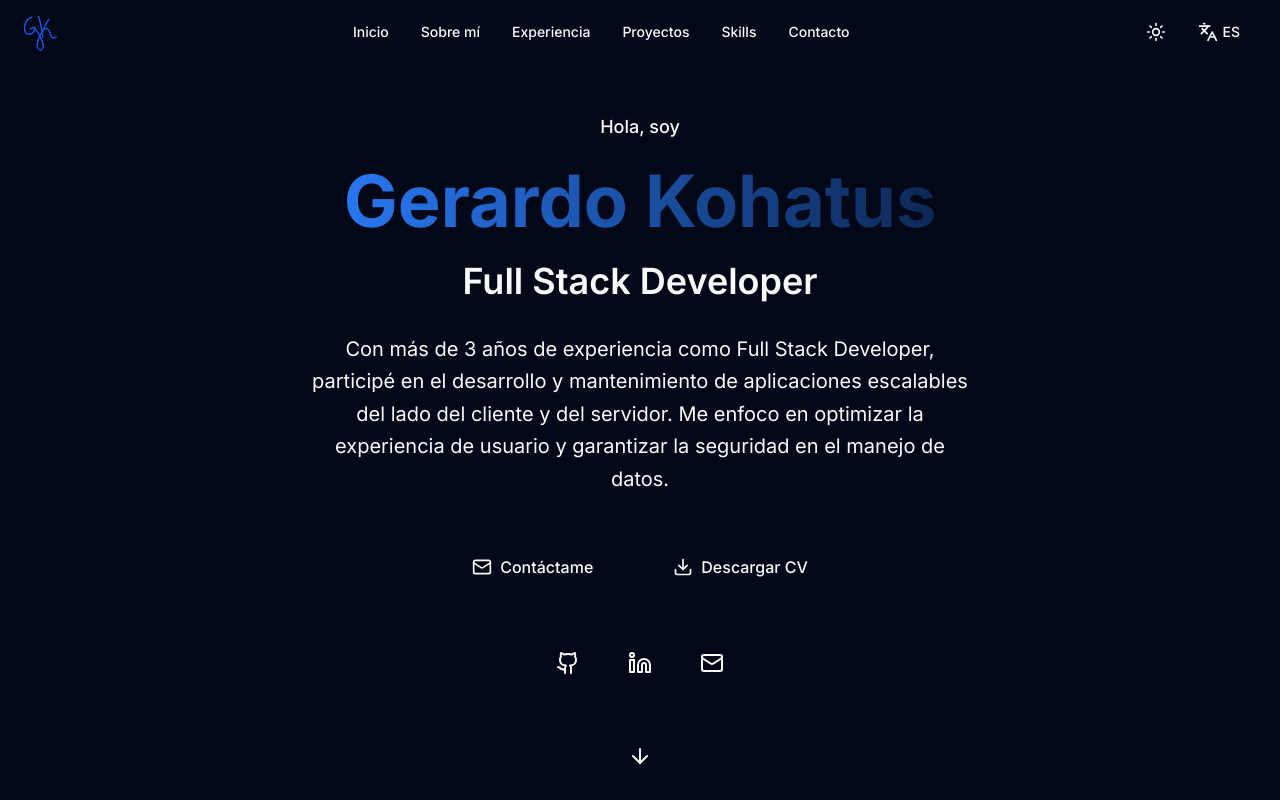
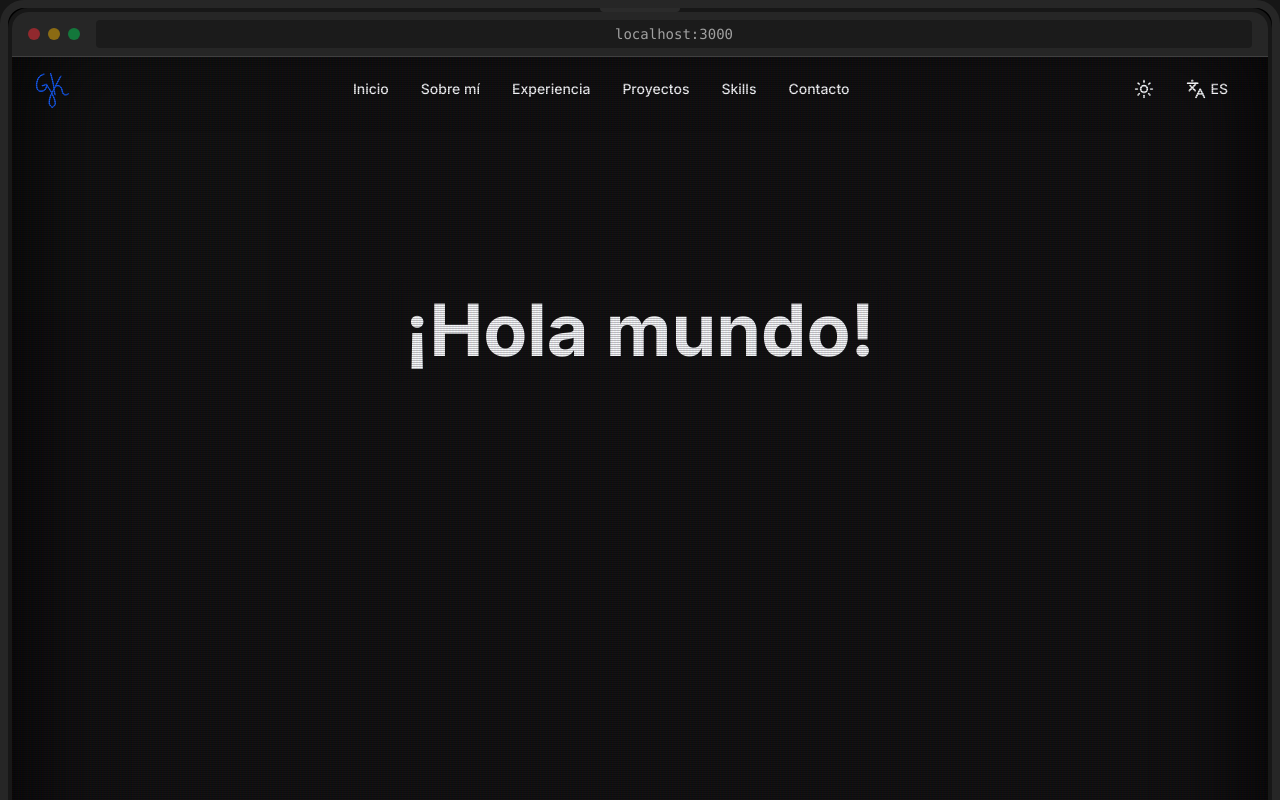
Before and after one commit to Ger06/portfolio, a Next.js app: page / in a window 1280 px wide. Shown: the top 800 px of the page. Built offline with nearby package versions, Linux system fonts and the light colour scheme.

Commit message:
feat: Implement initial retro-themed portfolio structure with CRT effects, terminal intro, and i18n support.

```diff
--- /dev/null
+++ b/app/crt-effect.css
@@ -0,0 +1,72 @@
+.crt-container {
+  position: relative;
+  overflow: hidden;
+  background-color: #111;
+  border-radius: 20px;
+  box-shadow: 0 0 20px rgba(0, 0, 0, 0.8);
+}
+
+.crt-overlay {
+  pointer-events: none;
+  position: absolute;
+  inset: 0;
+  z-index: 50;
+  background: linear-gradient(
+    rgba(18, 16, 16, 0) 50%,
+    rgba(0, 0, 0, 0.25) 50%
+  ), linear-gradient(90deg, rgba(255, 0, 0, 0.06), rgba(0, 255, 0, 0.02), rgba(0, 0, 255, 0.06));
+  background-size: 100% 2px, 3px 100%;
+  animation: flicker 0.15s infinite;
+}
+
+.crt-scanline {
+  width: 100%;
+  height: 100px;
+  z-index: 51;
+  background: linear-gradient(0deg, rgba(0,0,0,0) 0%, rgba(255, 255, 255, 0.04) 50%, rgba(0,0,0,0) 100%);
+  opacity: 0.1;
+  position: absolute;
+  bottom: 100%;
+  animation: scanline 10s linear infinite;
+  pointer-events: none;
+}
+
+@keyframes scanline {
+  0% {
+    bottom: 100%;
+  }
+  80% {
+    bottom: -100%;
+  }
+  100% {
+    bottom: -100%;
+  }
+}
+
+@keyframes flicker {
+  0% { opacity: 0.97; }
+  5% { opacity: 0.95; }
+  10% { opacity: 0.9; }
+  15% { opacity: 0.95; }
+  20% { opacity: 0.99; }
+  25% { opacity: 0.95; }
+  30% { opacity: 0.9; }
+  35% { opacity: 0.96; }
+  40% { opacity: 0.98; }
+  45% { opacity: 0.95; }
+  50% { opacity: 0.99; }
+  55% { opacity: 0.93; }
+  60% { opacity: 0.9; }
+  65% { opacity: 0.96; }
+  70% { opacity: 1; }
+  75% { opacity: 0.97; }
+  80% { opacity: 0.95; }
+  85% { opacity: 0.92; }
+  90% { opacity: 0.96; }
+  95% { opacity: 0.99; }
+  100% { opacity: 0.94; }
+}
+
+.monitor-glow {
+  box-shadow: inset 0 0 100px rgba(0,0,0,0.9);
+}
--- a/app/layout.tsx
+++ b/app/layout.tsx
@@ -4,6 +4,7 @@ import "./globals.css";
 import { ThemeProvider } from "@/components/theme-provider";
 import { LanguageProvider } from "@/components/language-provider";
 import { Navbar } from "@/components/navbar";
+import { MonitorWrapper } from "@/components/retro/monitor-wrapper";
 
 const inter = Inter({ subsets: ["latin"] });
 
@@ -29,6 +30,8 @@ export default function RootLayout({
 }: Readonly<{
   children: React.ReactNode;
 }>) {
+
+
   return (
     <html lang="es" suppressHydrationWarning>
       <body className={inter.className}>
@@ -39,8 +42,10 @@ export default function RootLayout({
             enableSystem
             disableTransitionOnChange
           >
+            <MonitorWrapper>
             <Navbar />
             <main>{children}</main>
+            </MonitorWrapper>
           </ThemeProvider>
         </LanguageProvider>
       </body>
--- a/app/page.tsx
+++ b/app/page.tsx
@@ -1,3 +1,6 @@
+"use client";
+
+import { useState } from "react";
 import { Hero } from "@/components/sections/hero";
 import { About } from "@/components/sections/about";
 import { Experience } from "@/components/sections/experience";
@@ -5,8 +8,16 @@ import { Projects } from "@/components/sections/projects";
 import { Skills } from "@/components/sections/skills";
 import { Contact } from "@/components/sections/contact";
 import { Footer } from "@/components/footer";
+import { TerminalIntro } from "@/components/retro/terminal-intro";
+import { MonitorWrapper } from "@/components/retro/monitor-wrapper";
 
 export default function Home() {
+  const [showIntro, setShowIntro] = useState(true);
+
+  if (showIntro) {
+    return <TerminalIntro onComplete={() => setShowIntro(false)} />;
+  }
+
   return (
     <>
       <Hero />
--- a/components/navbar.tsx
+++ b/components/navbar.tsx
@@ -48,7 +48,7 @@ export function Navbar() {
   return (
     <nav
       className={cn(
-        "fixed top-0 w-full z-50 transition-all duration-300",
+        "absolute top-0 w-full z-50 transition-all duration-300",
         isScrolled
           ? "bg-background/80 backdrop-blur-lg border-b border-border shadow-lg"
           : "bg-transparent"
--- /dev/null
+++ b/components/retro/monitor-wrapper.tsx
@@ -0,0 +1,43 @@
+"use client";
+
+import React from "react";
+import "./../../app/crt-effect.css";
+
+interface MonitorWrapperProps {
+  children: React.ReactNode;
+}
+
+export function MonitorWrapper({ children }: MonitorWrapperProps) {
+  return (
+    <div className="min-h-screen flex items-center justify-center bg-neutral-900">
+      <div className="w-full border-8 border-neutral-800 rounded-3xl bg-black relative shadow-2xl">
+        {/* Monitor Bezel Details */}
+        <div className="absolute top-0 left-1/2 -translate-x-1/2 w-20 h-1 bg-neutral-700 rounded-b-md z-50 opacity-50"></div>
+        <div className="absolute bottom-4 right-8 w-2 h-2 bg-green-500 rounded-full animate-pulse z-50 shadow-[0_0_10px_rgba(34,197,94,0.8)]"></div>
+
+        {/* Screen Container */}
+        <div className="crt-container relative rounded-xl overflow-hidden bg-background monitor-glow border-4 border-neutral-900 flex flex-col">
+
+          {/* Browser Bar */}
+          <div className="bg-neutral-800 text-neutral-400 text-xs md:text-sm px-4 py-2 flex items-center gap-4 border-b border-neutral-700 font-mono z-40">
+            <div className="flex gap-2">
+              <div className="w-3 h-3 rounded-full bg-red-500/50"></div>
+              <div className="w-3 h-3 rounded-full bg-yellow-500/50"></div>
+              <div className="w-3 h-3 rounded-full bg-green-500/50"></div>
+            </div>
+            <div className="flex-1 bg-black/30 rounded px-3 py-1 text-center truncate">
+              localhost:3000
+            </div>
+          </div>
+
+          {/* Main Content Area */}
+          <div className="flex-1 overflow-y-auto relative scrollbar-hide">
+             {children}
+             <div className="crt-overlay pointer-events-none sticky inset-0 h-full w-full"></div>
+             <div className="crt-scanline pointer-events-none sticky inset-0 h-full w-full"></div>
+          </div>
+        </div>
+      </div>
+    </div>
+  );
+}
--- /dev/null
+++ b/components/retro/terminal-intro.tsx
@@ -0,0 +1,70 @@
+"use client";
+
+import { useState, useEffect } from "react";
+import { motion } from "framer-motion";
+
+interface TerminalIntroProps {
+  onComplete: () => void;
+}
+
+export function TerminalIntro({ onComplete }: TerminalIntroProps) {
+  const [text, setText] = useState("");
+  const [showLogs, setShowLogs] = useState(false);
+  const fullCommand = "pnpm run dev";
+
+  useEffect(() => {
+    let currentIndex = 0;
+    const typingInterval = setInterval(() => {
+      if (currentIndex <= fullCommand.length) {
+        setText(fullCommand.slice(0, currentIndex));
+        currentIndex++;
+      } else {
+        clearInterval(typingInterval);
+        setTimeout(() => setShowLogs(true), 500);
+      }
+    }, 100);
+
+    return () => clearInterval(typingInterval);
+  }, []);
+
+  useEffect(() => {
+    if (showLogs) {
+      const timer = setTimeout(() => {
+        onComplete();
+      }, 2500); // Allow time to read logs
+      return () => clearTimeout(timer);
+    }
+  }, [showLogs, onComplete]);
+
+  return (
+    <div className="fixed inset-0 bg-black text-green-500 font-mono p-8 z-50 flex flex-col justify-start items-start text-lg md:text-xl overflow-hidden">
+      <div className="mb-4">
+        <span className="text-blue-500">user@portfolio</span>
+        <span className="text-white">:</span>
+        <span className="text-blue-400">~</span>
+        <span className="text-white">$ </span>
+        {text}
+        <span className="animate-pulse">_</span>
+      </div>
+
+      {showLogs && (
+        <motion.div
+          initial={{ opacity: 0 }}
+          animate={{ opacity: 1 }}
+          className="flex flex-col gap-1 text-sm md:text-base text-gray-300"
+        >
+          <p> portfolio-nextjs@1.0.0 dev</p>
+          <p> next dev</p>
+          <br />
+          <p className="text-green-400">ready - started server on 0.0.0.0:3000, url: http://localhost:3000</p>
+          <p>info  - Loaded env from .env</p>
+          <p>event - compiled client and server successfully in 1241 ms (156 modules)</p>
+          <p className="text-green-400">wait  - compiling...</p>
+          <p>event - compiled client and server successfully in 300 ms (156 modules)</p>
+          <br />
+          <p className="animate-pulse text-green-500">Starting interface...</p>
+        </motion.div>
+      )}
+    </div>
+  );
+}
--- a/components/sections/hero.tsx
+++ b/components/sections/hero.tsx
@@ -1,5 +1,6 @@
 "use client";
 
+import { useState, useEffect } from "react";
 import { motion } from "framer-motion";
 import { ArrowDown, Github, Linkedin, Mail, Download } from "lucide-react";
 import Link from "next/link";
@@ -10,6 +11,14 @@ import { translations } from "@/lib/translations";
 export function Hero() {
   const { language } = useLanguage();
   const t = translations[language];
+  const [isCentered, setIsCentered] = useState(true);
+
+  useEffect(() => {
+    const timer = setTimeout(() => {
+      setIsCentered(false);
+    }, 2000);
+    return () => clearTimeout(timer);
+  }, []);
 
   const containerVariants = {
     hidden: { opacity: 0 },
@@ -45,17 +54,39 @@ export function Hero() {
         <div className="absolute bottom-1/4 right-1/4 w-96 h-96 bg-secondary/20 rounded-full blur-3xl animate-pulse delay-1000" />
       </div>
 
-      <div className="container mx-auto px-4 py-20">
+      <div className="container mx-auto px-4 py-20 relative">
+        {/* Animated Welcome Message */}
+        <motion.div
+          layout
+          transition={{ duration: 0.8, type: "spring", bounce: 0.3 }}
+          className={
+            isCentered
+              ? "absolute inset-0 flex items-center justify-center z-50 pointer-events-none"
+              : "relative mb-2 text-center"
+          }
+          style={isCentered ? { position: "absolute", height: "100vh", top: "-20vh" } : {}}
+        >
+          <span
+            className={
+              isCentered
+                ? "text-4xl md:text-7xl font-bold text-primary bg-background/50 backdrop-blur-sm p-4 rounded-xl"
+                : "text-primary text-lg font-medium"
+            }
+          >
+            {t.hero.welcome}
+          </span>
+        </motion.div>
+
         <motion.div
           variants={containerVariants}
           initial="hidden"
-          animate="visible"
+          animate={!isCentered ? "visible" : "hidden"}
           className="max-w-4xl mx-auto text-center"
         >
-          {/* Greeting */}
+          {/* Greeting continuation */}
           <motion.div variants={itemVariants} className="mb-6">
             <span className="text-primary text-lg font-medium">
-              {t.hero.greeting}
+              {t.hero.introduce}
             </span>
           </motion.div>
 
@@ -141,7 +172,7 @@ export function Hero() {
         {/* Scroll Indicator */}
         <motion.div
           initial={{ opacity: 0, y: -20 }}
-          animate={{ opacity: 1, y: 0 }}
+          animate={{ opacity: !isCentered ? 1 : 0, y: 0 }}
           transition={{
             duration: 0.6,
             delay: 1.5,
--- a/lib/translations.ts
+++ b/lib/translations.ts
@@ -15,7 +15,8 @@ export const translations = {
       description: "Con más de 3 años de experiencia como Full Stack Developer, participé en el desarrollo y mantenimiento de aplicaciones escalables del lado del cliente y del servidor. Me enfoco en optimizar la experiencia de usuario y garantizar la seguridad en el manejo de datos.",
     },
     hero: {
-      greeting: "Hola, soy",
+      welcome: "¡Hola mundo!",
+      introduce: "Soy",
       downloadCV: "Descargar CV",
       contactMe: "Contáctame",
     },
@@ -201,7 +202,8 @@ export const translations = {
       description: "With over 3 years of experience as a Full Stack Developer, I've participated in the development and maintenance of scalable client-side and server-side applications. I focus on optimizing user experience and ensuring data security.",
     },
     hero: {
-      greeting: "Hi, I'm",
+      welcome: "Hello world!",
+      introduce: "I'm",
       downloadCV: "Download CV",
       contactMe: "Contact Me",
     },
```
